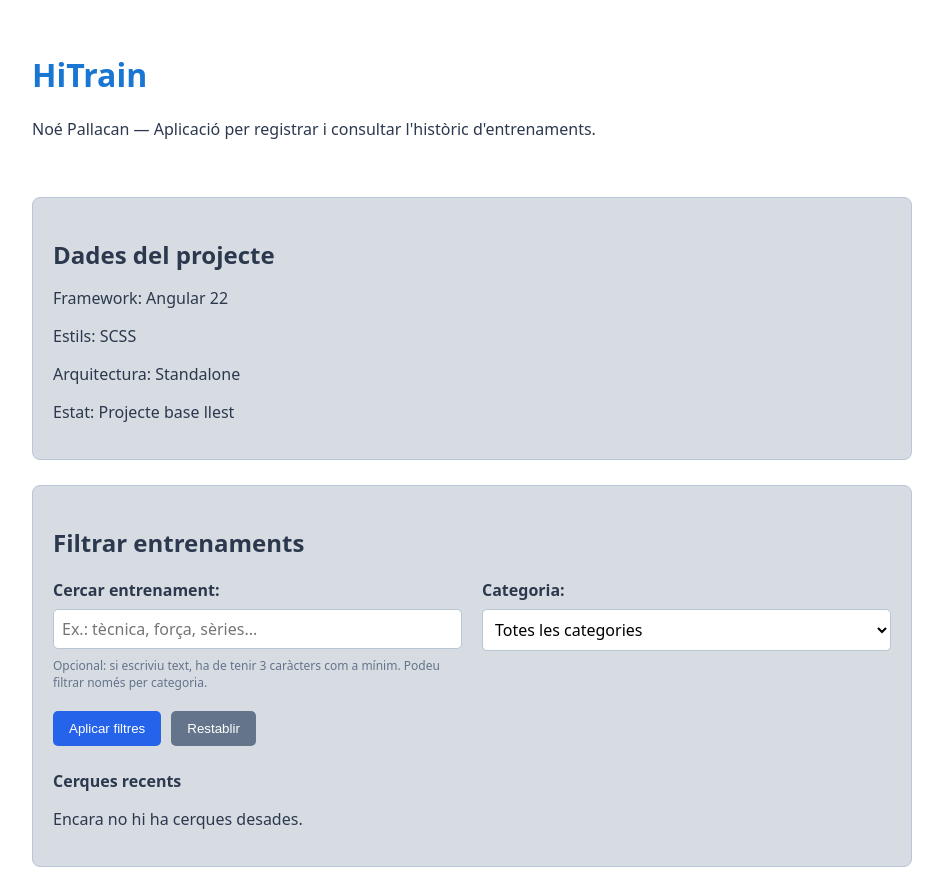
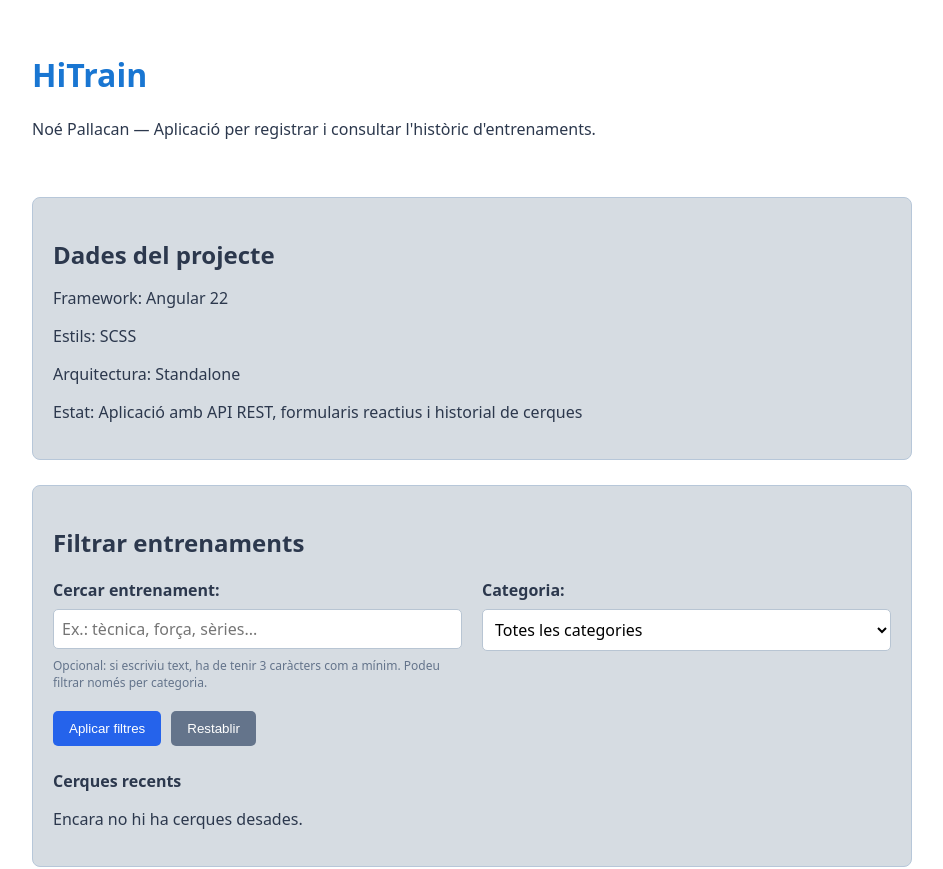
Before and after one commit to noepallacan/ioc-angular-hitrain-noe-pallacan, an Angular app: page / in a window 1280 px wide. Shown: the top 869 px of the page, without its empty margins (168-1111 px from the left). Built offline with nearby package versions, Linux system fonts and the light colour scheme; data requests are answered from the project's data file.

Commit message:
style: Canvi visual de l'estat del projecte i un botó

```diff
--- a/src/app/app.component.html
+++ b/src/app/app.component.html
@@ -12,7 +12,7 @@
       <p>Framework: Angular 22</p>
       <p>Estils: SCSS</p>
       <p>Arquitectura: Standalone</p>
-      <p>Estat: Projecte base llest</p>
+      <p>Estat: Aplicació amb API REST, formularis reactius i historial de cerques</p>
     </section>
 
     <app-filtres-entrenaments (filtresAplicats)="aplicarFiltres($event)">
```
